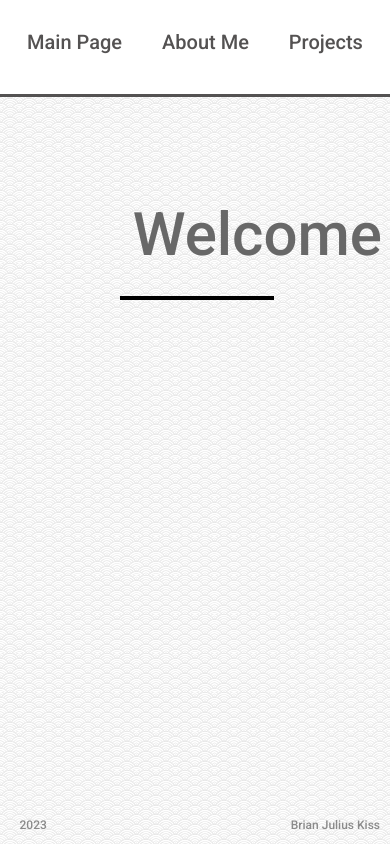
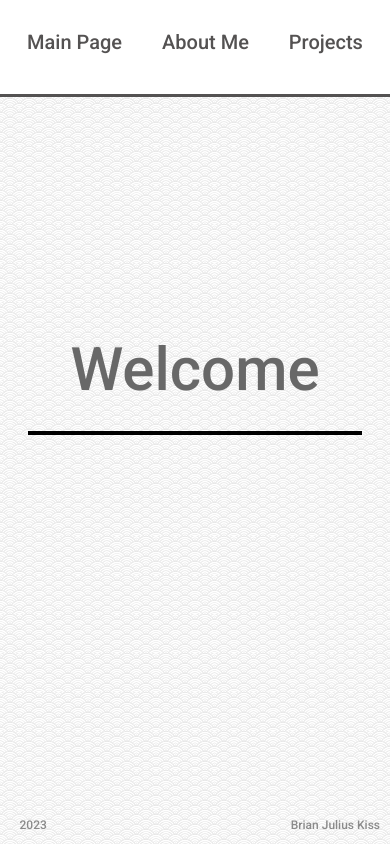
Before and after one commit to kjbrian9/Porfolio-page, a plain HTML site: page index.html in a window 390 px wide. Drawn offline with Linux system fonts and the light colour scheme.

Commit message:
fixed centering again

```diff
--- a/styles/mainpage.css
+++ b/styles/mainpage.css
@@ -45,29 +45,10 @@
 
 @media only screen and (max-width: 650px){
 
-.welcomeText{
-      width: 60%;
-      font-size: 60px;
-      margin-left: 25%;
-      margin-top: 80%;
-      margin-bottom: 10px;
-      color: rgb(104,104,104);
-      animation: fadeInAnimation ease 3s;
-      animation-iteration-count: 1;
-      animation-fill-mode: forwards;
-      transition: color 1s;
-      max-width: 80%;
-    }
 
 
 
 
-.line{
-    width: 60%;
-    margin-left: 20%;
-    border:2px solid;
-    animation: lineAnimation 3s 1;
-}
 
 
 @keyframes lineAnimation {
@@ -78,8 +59,11 @@
 .mainSectionDiv{
     display: grid;
     justify-content: center;
-    max-width: 100%;
-    margin-left: 0px;
+}
+.welcomeText{
+    font-size: 60px;
+    justify-self: center;
 }
 
+
 }
```
Also changed, not shown: styles/aboutMe.css (+7 -1 lines).
